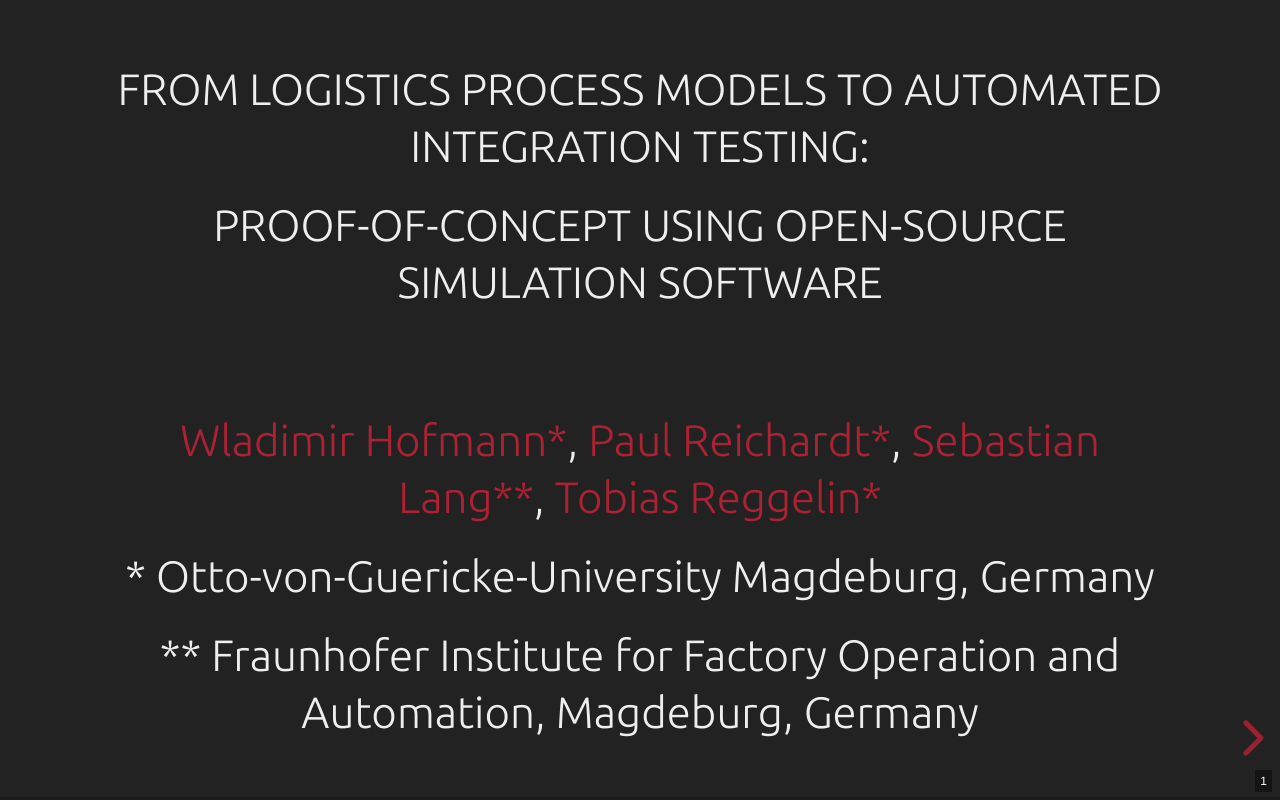
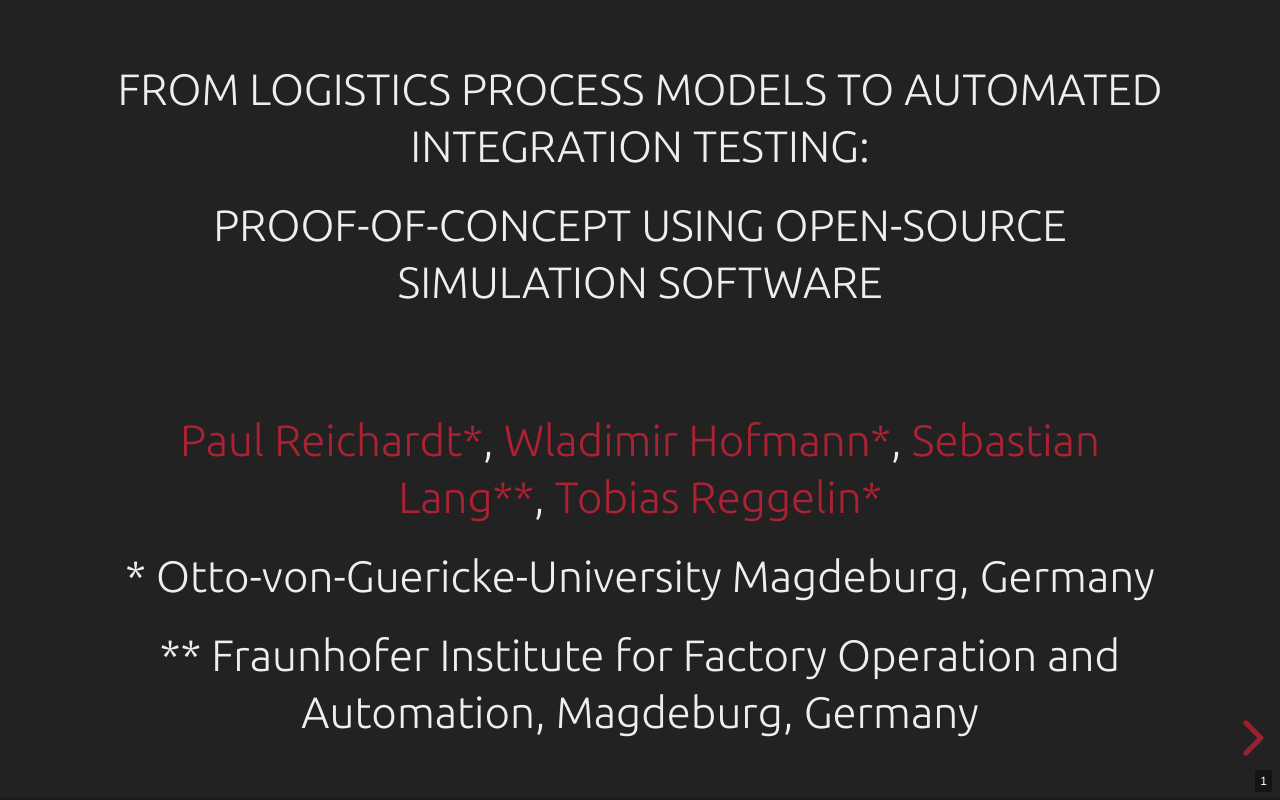
Before and after one commit to fladdimir/presentations, a website: page des-based-integration-tests.html in a window 1280 px wide. Drawn offline with Linux system fonts and the light colour scheme.

Commit message:
csa-vc update

```diff
--- a/des-based-integration-tests.html
+++ b/des-based-integration-tests.html
@@ -26,10 +26,9 @@
           </h4>
           <br />
           <p>
-            <a href="https://fladdimir.github.io">Wladimir Hofmann*</a>,
             <a href="https://www.researchgate.net/profile/Paul-Reichardt-3"
               >Paul Reichardt*</a
-            >,
+            >, <a href="https://fladdimir.github.io">Wladimir Hofmann*</a>,
             <a href="https://www.researchgate.net/profile/Sebastian-Lang"
               >Sebastian Lang**</a
             >,
```
